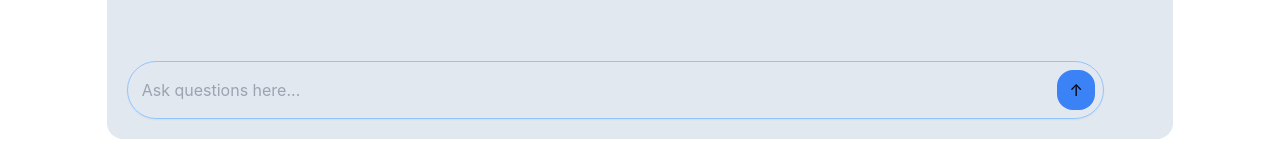
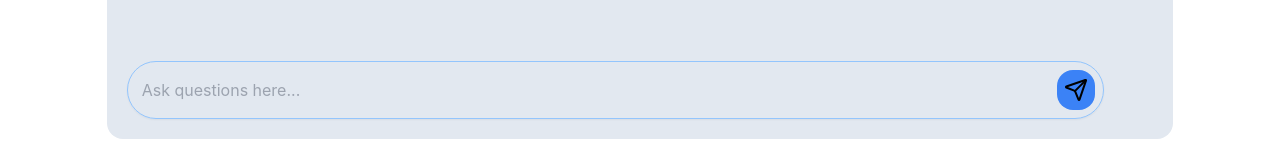
Before and after one commit to bbranlund42/Grocery-Shopping-Assistive-Chatbot, a React (Create React App) app in the folder frontend/: page /JustChatting in a window 1280 px wide. Shown: the part 501-661 px from the top of the page. Built offline with nearby package versions, Linux system fonts and the light colour scheme.

Commit message:
changed the send/submit/enter button for the chat bot

```diff
--- a/frontend/src/components/JustChatting/JustChatting.js
+++ b/frontend/src/components/JustChatting/JustChatting.js
@@ -1,6 +1,6 @@
 import React, { useState } from "react";
 import { useNavigate } from "react-router-dom";
-import { House, Pin } from "lucide-react";
+import { House, Pin, Send } from "lucide-react";
 import axios from "axios";
 
 function JustChatting() {
@@ -66,7 +66,7 @@ function JustChatting() {
         <div className="chat-footer absolute bottom-0 w-full ms-5 mt-10 mb-5">
           <form action="#" className="chat-form flex w-11/12 items-center justify-between border border-blue-300 rounded-full p-2 shadow-sm">
             <input value={prompt} onChange={(e) => setPrompt(e.target.value)} type="text" placeholder="Ask questions here..." className="message-input bg-slate-200 w-full p-1.5" required></input>
-            <button onClick={handleSubmit} type="submit" className="material-symbols-rounded bg-blue-500 h-10 w-10 rounded-2xl rounded-">↑</button>
+            <button onClick={handleSubmit} type="submit" className="material-symbols-rounded bg-blue-500 h-10 w-10 rounded-2xl flex items-center justify-center"><Send size={24} /></button>
           </form>
         </div>
       </div>
```
